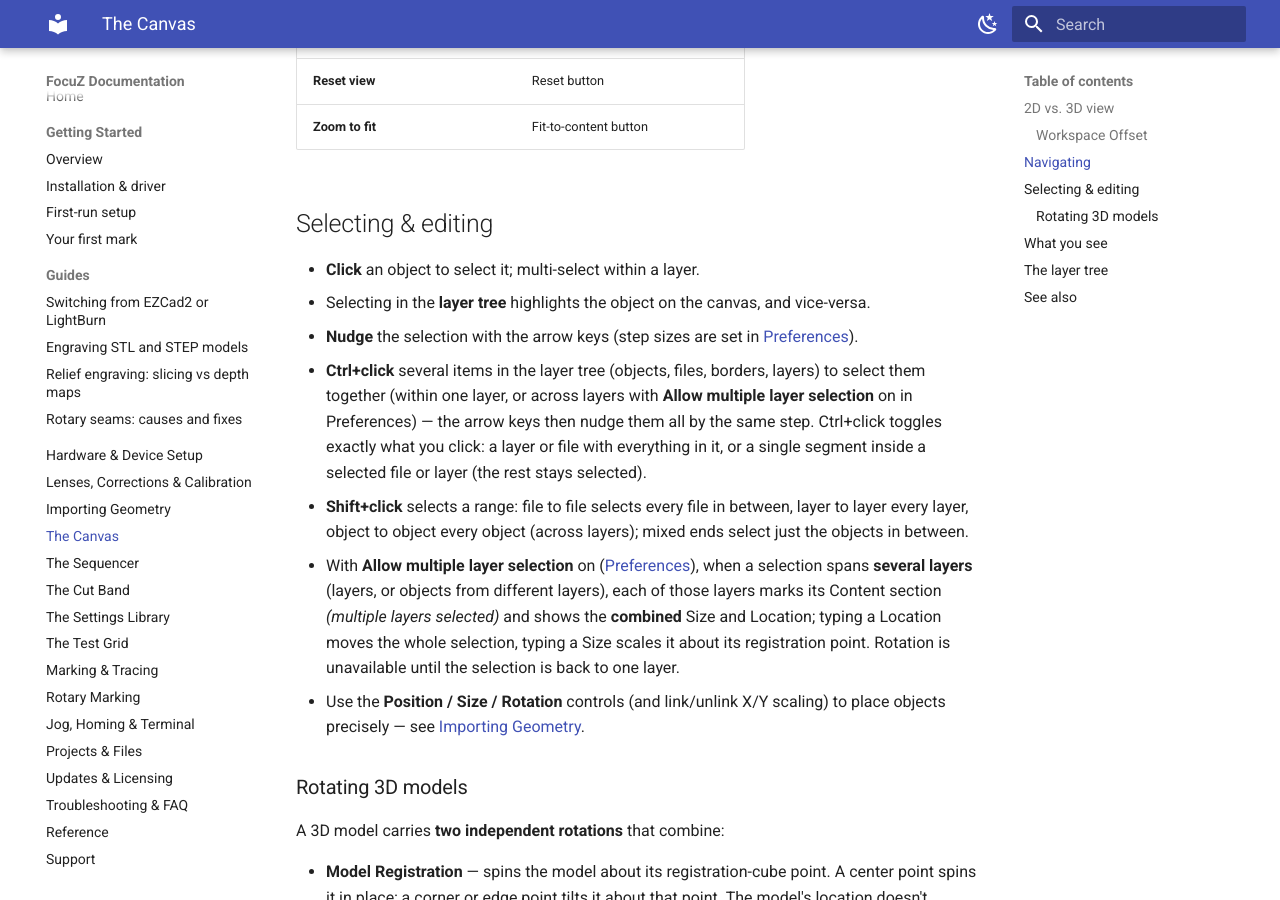
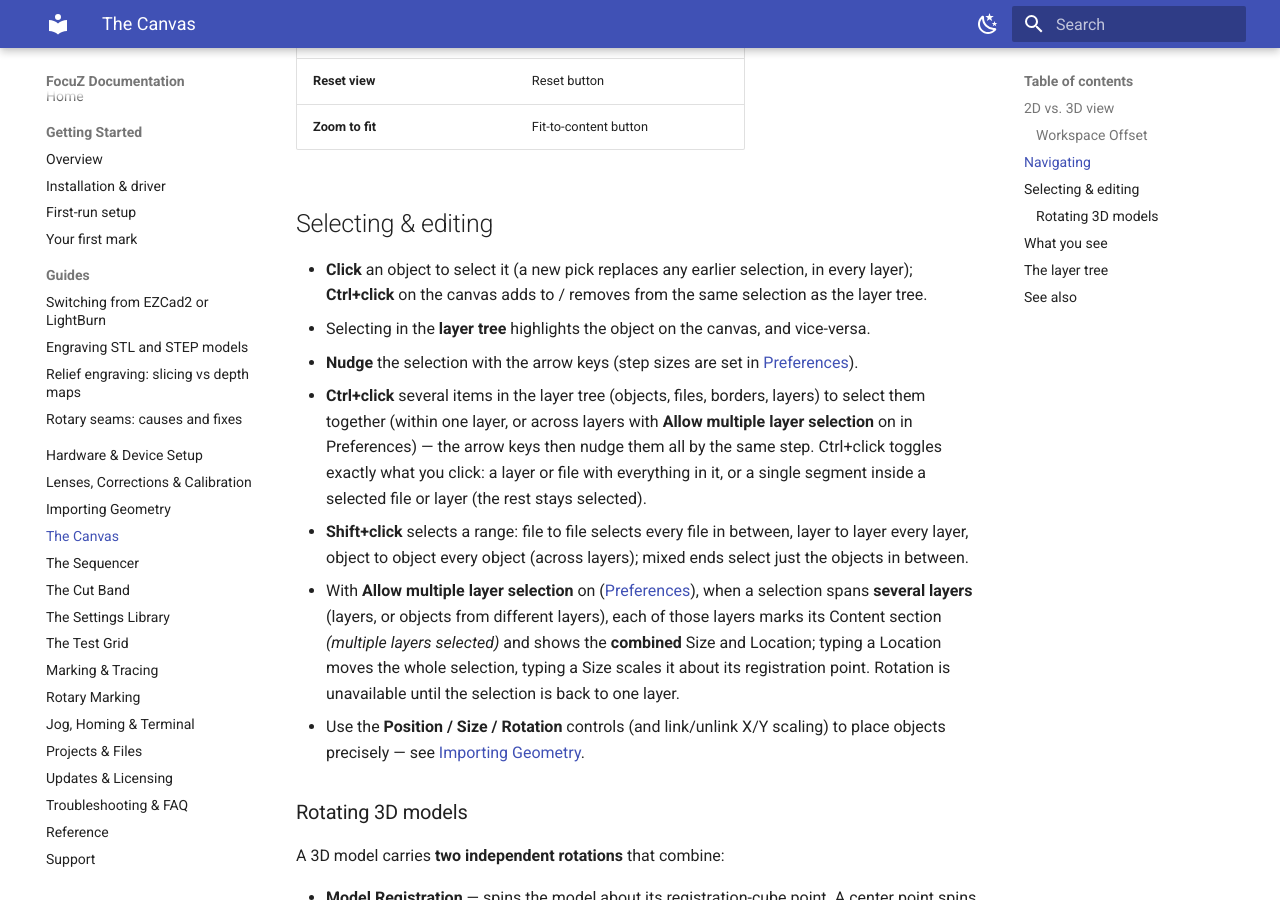
Before and after one commit to Lokahi-Shop/focuz-docs, an MkDocs documentation site: the page built from docs/canvas.md, in a window 1280 px wide and 900 px high, scrolled down 1425 px. Built offline with MkDocs 1.6.1 and Material for MkDocs 9.7.7, drawn with Linux system fonts in a browser that asks for light colours.

Commit message:
Canvas: canvas Ctrl+click shares the tree selection
Co-Authored-By: Claude Opus 5.5 <noreply@anthropic.com>

```diff
--- a/docs/canvas.md
+++ b/docs/canvas.md
@@ -45,7 +45,8 @@ surface. On a rotary job it also marks the axis height and each part surface.
 
 ## Selecting & editing
 
-- **Click** an object to select it; multi-select within a layer.
+- **Click** an object to select it (a new pick replaces any earlier selection, in every layer);
+  **Ctrl+click** on the canvas adds to / removes from the same selection as the layer tree.
 - Selecting in the **layer tree** highlights the object on the canvas, and vice-versa.
 - **Nudge** the selection with the arrow keys (step sizes are set in [Preferences](projects-files.md)).
 - **Ctrl+click** several items in the layer tree (objects, files, borders, layers) to select them together
```
